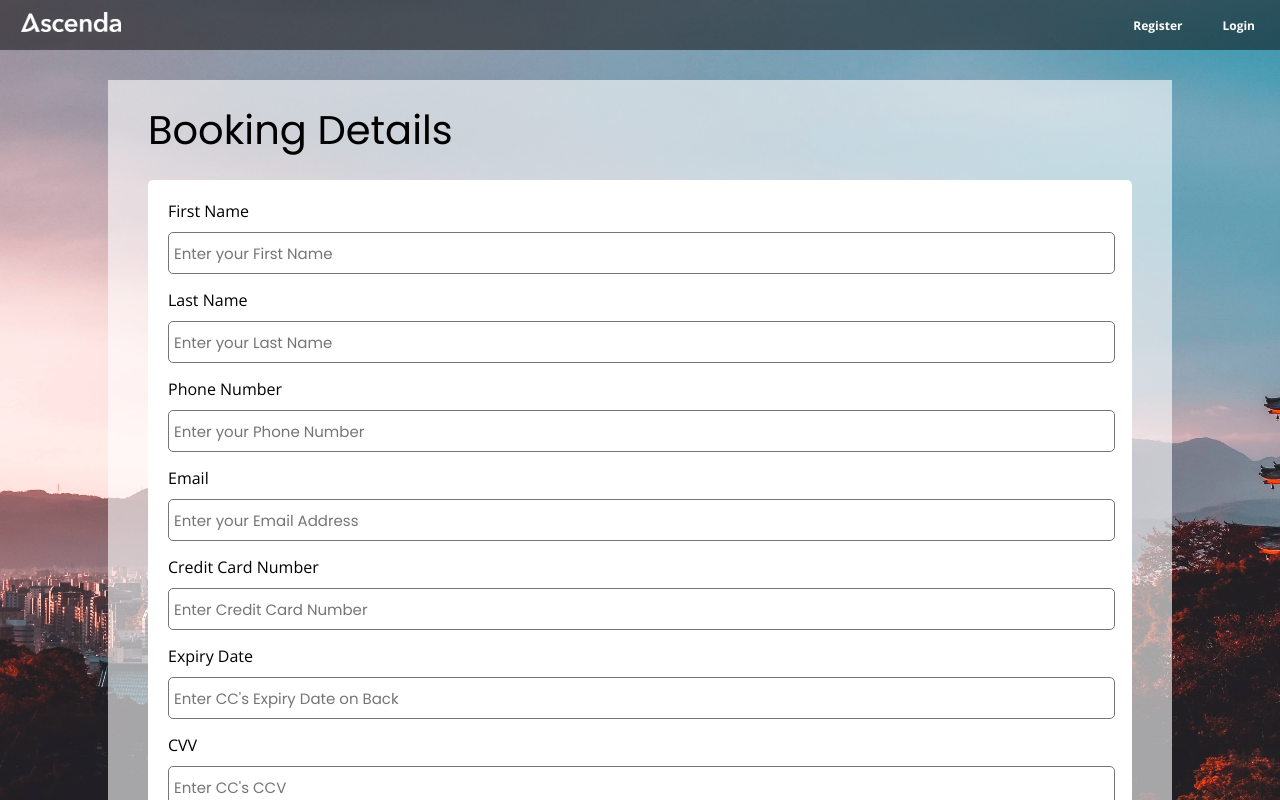
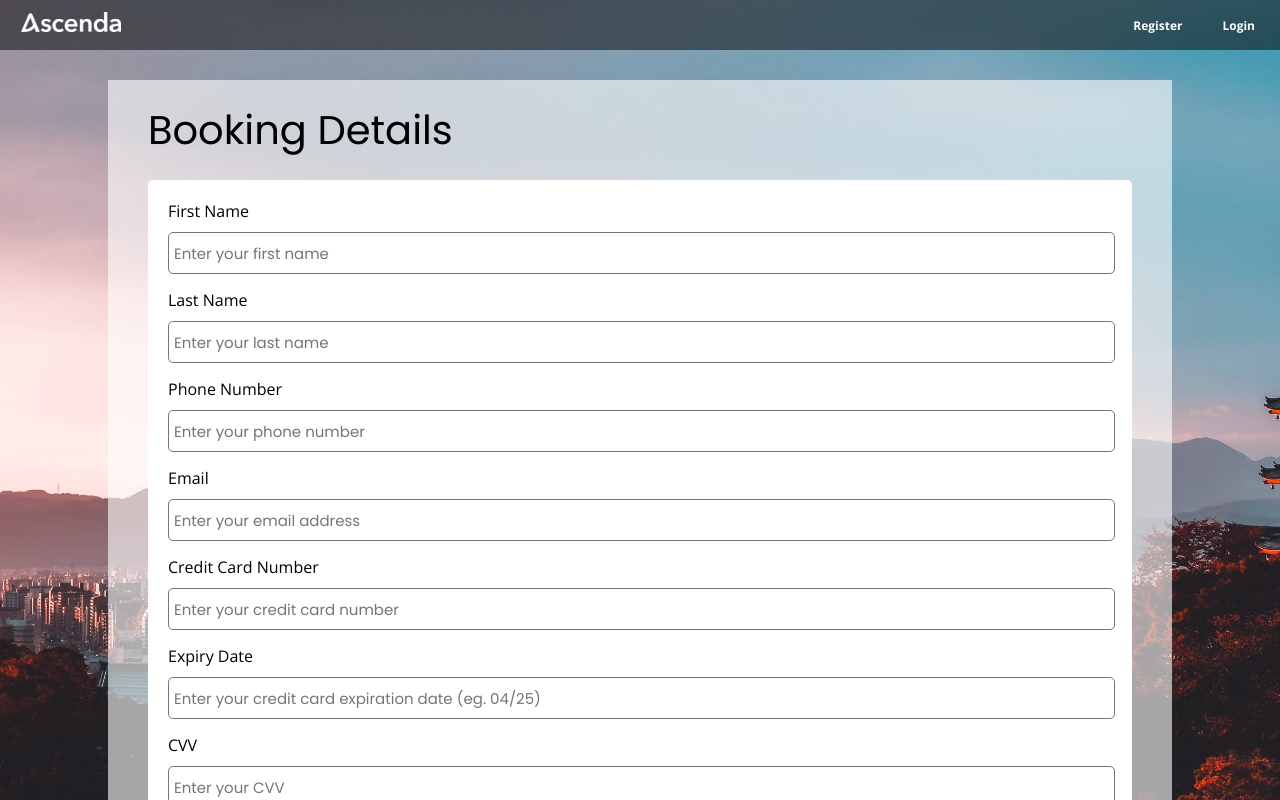
Before and after one commit to treemanw1/50.003-Elements-of-Software-Construction-Project-Full-Stack-Hotel-Booking-Web-Application, a React (Create React App) app in the folder client/: page /book in a window 1280 px wide. Shown: the top 800 px of the page. Built offline with nearby package versions, Linux system fonts and the light colour scheme.

Commit message:
placeholders for register, book

```diff
--- a/client/src/pages/booking/Book.jsx
+++ b/client/src/pages/booking/Book.jsx
@@ -11,7 +11,7 @@ const Book = () => {
     creditcardnumber: "",
     expirydate: "",
     cvv: "",
-    specialrequests: ""
+    specialrequests: "",
   });
 
   let field, value;
@@ -85,7 +85,7 @@ const Book = () => {
                     id="firstname"
                     value={booking.firstname}
                     onChange={handleInputs}
-                    placeholder="Enter your First Name"
+                    placeholder="Enter your first name"
                   />
                 </div>
                 <div data-testid="secondbook">
@@ -97,7 +97,7 @@ const Book = () => {
                     id="lastname"
                     value={booking.lastname}
                     onChange={handleInputs}
-                    placeholder="Enter your Last Name"
+                    placeholder="Enter your last name"
                   />
                 </div>
                 <div data-testid="thirdbook">
@@ -109,7 +109,7 @@ const Book = () => {
                     id="phonenumber"
                     value={booking.phonenumber}
                     onChange={handleInputs}
-                    placeholder="Enter your Phone Number"
+                    placeholder="Enter your phone number"
                   />
                 </div>
                 <div data-testid="fourthbook">
@@ -121,7 +121,7 @@ const Book = () => {
                     id="emailaddress"
                     value={booking.emailaddress}
                     onChange={handleInputs}
-                    placeholder="Enter your Email Address"
+                    placeholder="Enter your email address"
                   />
                 </div>
                 <div data-testid="fifthbook">
@@ -133,7 +133,7 @@ const Book = () => {
                     id="creditcardnumber"
                     value={booking.creditcardnumber}
                     onChange={handleInputs}
-                    placeholder="Enter Credit Card Number"
+                    placeholder="Enter your credit card number"
                   />
                 </div>
                 <div data-testid="sixthbook">
@@ -145,7 +145,7 @@ const Book = () => {
                     id="expirydate"
                     value={booking.expirydate}
                     onChange={handleInputs}
-                    placeholder="Enter CC's Expiry Date on Back"
+                    placeholder="Enter your credit card expiration date (eg. 04/25)"
                   />
                 </div>
                 <div data-testid="seventhbook">
@@ -157,7 +157,7 @@ const Book = () => {
                     id="cvv"
                     value={booking.cvv}
                     onChange={handleInputs}
-                    placeholder="Enter CC's CCV"
+                    placeholder="Enter your CVV"
                   />
                 </div>
                 <div data-testid="eighthbook">
@@ -169,12 +169,17 @@ const Book = () => {
                     id="specialrequests"
                     value={booking.specialrequests}
                     onChange={handleInputs}
-                    placeholder="Enter any Special Requests (None if NA)"
+                    placeholder="Enter any special requests to the hotel (None if NA)"
                   />
                 </div>
               </form>
             </section>
-            <button data-testid="BookBtn" type="submit" className="submitButton" onClick={postData}>
+            <button
+              data-testid="BookBtn"
+              type="submit"
+              className="submitButton"
+              onClick={postData}
+            >
               Book
             </button>
           </div>
--- a/client/src/pages/register/Register.jsx
+++ b/client/src/pages/register/Register.jsx
@@ -74,7 +74,7 @@ const Register= () => {
           <input data-testid="firstname" type="text" class="form-control" id="firstname"
             value={user.firstname}
             onChange={handleInputs}
-            placeholder="Enter your First Name"/>
+            placeholder="Enter your first name"/>
 
         </div>
         <div data-testid="second">
@@ -82,35 +82,35 @@ const Register= () => {
           <input data-testid="lastname" type="text" class="form-control" id="lastname"
             value={user.lastame}
             onChange={handleInputs}
-            placeholder="Enter your Last Name"/>
+            placeholder="Enter your last name"/>
         </div>
         <div data-testid="third">
           <label for="phonenumber">Phone Number</label>
           <input data-testid="phone" type="text" class="form-control" id="phonenumber"
             value={user.phonenumber}
             onChange={handleInputs}
-            placeholder="Enter your Phone Number"/>
+            placeholder="Enter your phone number"/>
         </div>
         <div data-testid="fourth">
           <label for="emailaddress">Email</label>
           <input data-testid="email" type="email" class="form-control" id="emailaddress"
             value={user.emailaddress}
             onChange={handleInputs}
-            placeholder="Enter your Email Address"/>
+            placeholder="Enter your email address"/>
         </div>
         <div data-testid="fifth">
           <label for="password">Password</label>
           <input data-testid="password" type="password" class="form-control" id="password"
             value={user.password}
             onChange={handleInputs}
-            placeholder="Enter Password (Min. 6 characters)"/>
+            placeholder="Enter password (min. 6 characters)"/>
         </div>
         <div data-testid="sixth">
           <label for="confirmpassword">Confirm Password</label>
           <input data-testid="confirm" type="password" class="form-control" id="confirmpassword"
             value={user.confirmpassword}
             onChange={handleInputs}
-            placeholder="Confirm your Entered Password"/>
+            placeholder="Confirm your entered password"/>
         </div>
       </form>
       </section>
```
Lines whose indentation alone changed are shown as unchanged.
